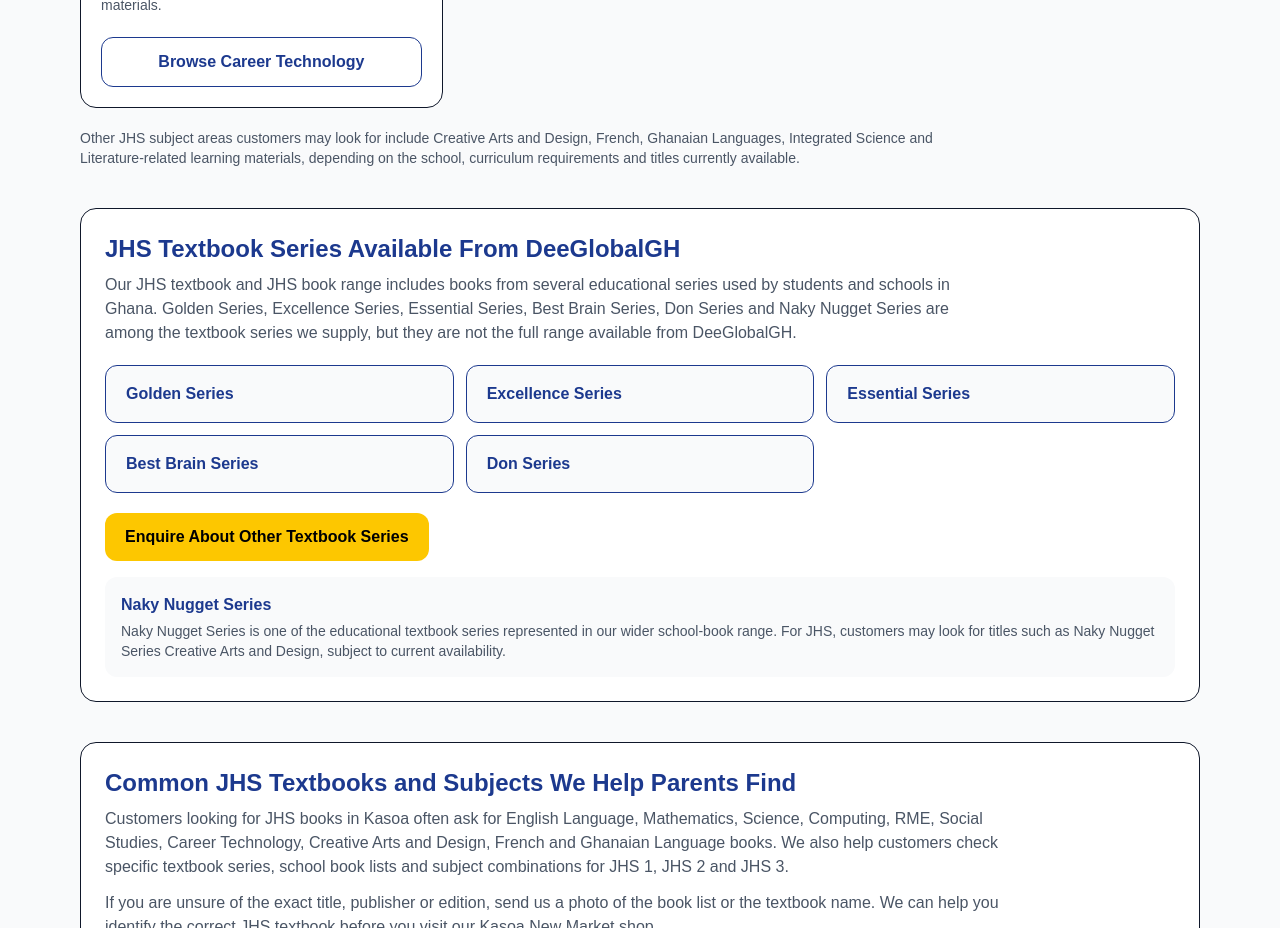
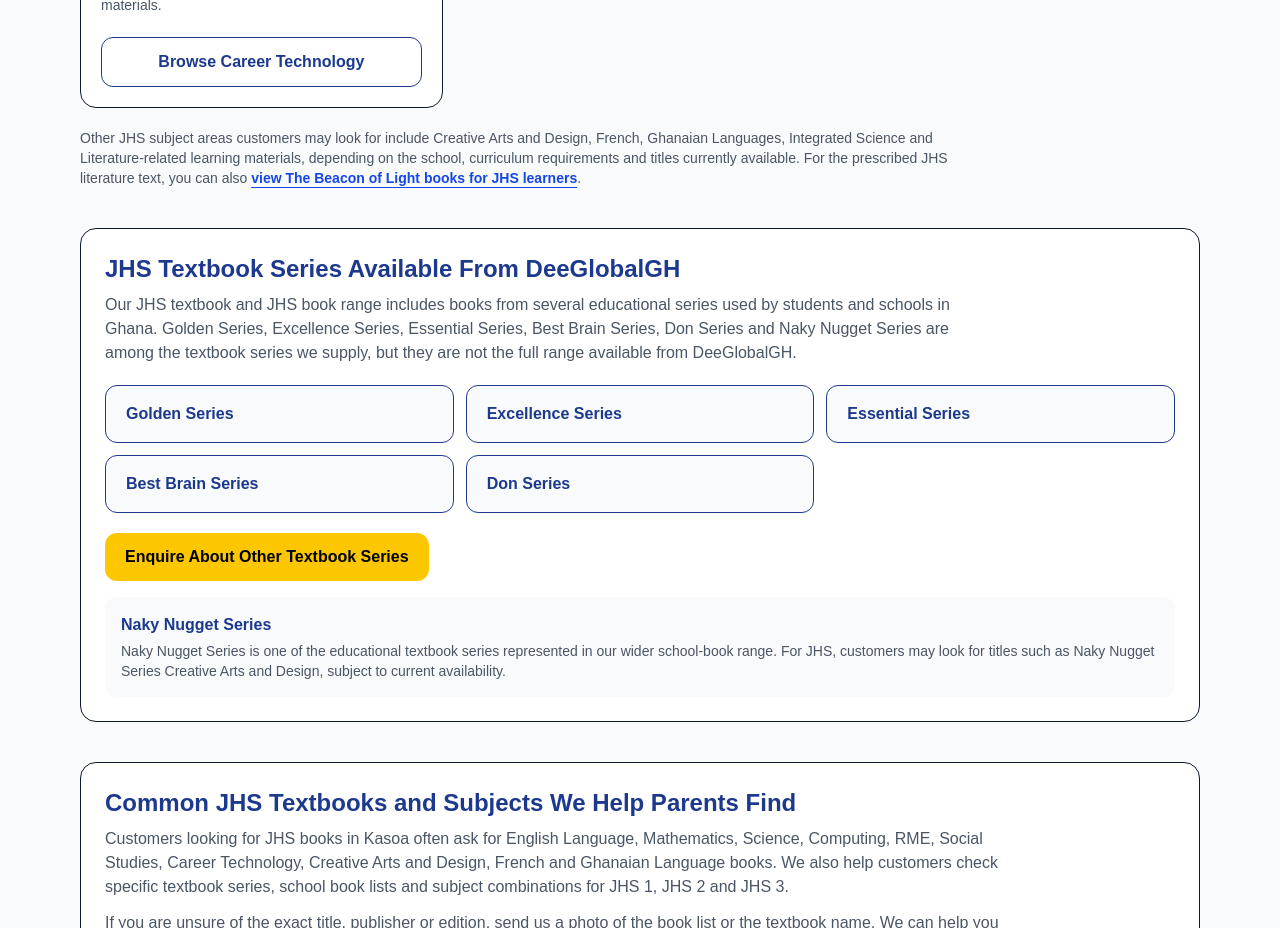
Before and after one commit to dlanquaye/deeglobalgh-website, a Next.js app: page /jhs-textbooks-in-kasoa in a window 1280 px wide. Shown: the part 1240-2168 px from the top of the page. Built offline with nearby package versions, Linux system fonts and the light colour scheme.

Commit message:
Add Beacon internal link from JHS textbooks page

```diff
--- a/app/jhs-textbooks-in-kasoa/page.tsx
+++ b/app/jhs-textbooks-in-kasoa/page.tsx
@@ -203,7 +203,18 @@
           Other JHS subject areas customers may look for include Creative Arts
           and Design, French, Ghanaian Languages, Integrated Science and
           Literature-related learning materials, depending on the school,
-          curriculum requirements and titles currently available.
+          curriculum requirements and titles currently available. For the
+          prescribed JHS literature text, you can also{" "}
+          <TrackedLink
+            href="/beacon-of-light-jhs-literature-ghana"
+            linkLocation="jhs_subject_collection"
+            contentType="jhs_literature"
+            contentName="The Beacon of Light"
+            className="font-semibold text-blue-700 underline underline-offset-4"
+          >
+            view The Beacon of Light books for JHS learners
+          </TrackedLink>
+          .
         </p>
       </section>
 
```
